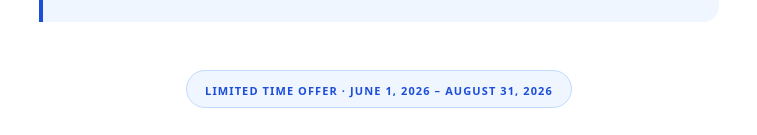
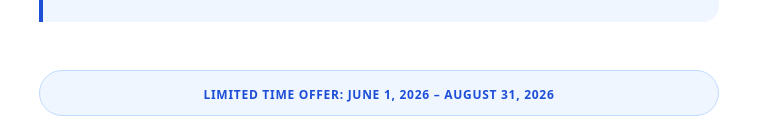
Before and after one commit to rickyhowcroft-dot/skramblehouse-westside, a Next.js app: page /membership/presale in a window 1280 px wide. Shown: the part 776-911 px from the top of the page, without its empty margins (261-1018 px from the left). Built offline with nearby package versions, Linux system fonts and the light colour scheme.

Commit message:
fix: pill full-width + non-breaking heading — no more awkward wraps

```diff
--- a/app/membership/presale/page.tsx
+++ b/app/membership/presale/page.tsx
@@ -85,19 +85,19 @@ export default function MembershipPresalePage() {
       {/* ── Page header ──────────────────────────────────────────────────── */}
       <div style={{ maxWidth: 720, margin: '0 auto', padding: '48px 20px 0', textAlign: 'center' }}>
         <div style={{
-          display: 'inline-block',
           backgroundColor: BLUE_LT,
           border: `1px solid ${BLUE_MID}`,
           borderRadius: 999,
-          padding: '6px 18px',
-          marginBottom: 16,
+          padding: '10px 24px',
+          marginBottom: 20,
+          width: '100%',
         }}>
-          <span style={{ color: BLUE, fontSize: 11, fontWeight: 700, letterSpacing: '0.1em', textTransform: 'uppercase' }}>
-            Limited Time Offer · {OFFER_START} – {OFFER_END}
+          <span style={{ color: BLUE, fontSize: 'clamp(10px, 2.8vw, 12px)', fontWeight: 700, letterSpacing: '0.06em', textTransform: 'uppercase' }}>
+            Limited Time Offer: {OFFER_START} – {OFFER_END}
           </span>
         </div>
-        <h1 style={{ fontSize: 'clamp(26px, 5vw, 36px)', fontWeight: 800, letterSpacing: '-0.02em', margin: '0 0 16px', color: GRAY_1 }}>
-          2026–2027 Membership Pre-Sale
+        <h1 style={{ fontSize: 'clamp(24px, 5vw, 38px)', fontWeight: 800, letterSpacing: '-0.02em', margin: '0 0 16px', color: GRAY_1, wordBreak: 'keep-all' }}>
+          2026–2027 Membership Pre&#8209;Sale
         </h1>
         <p style={{ color: GRAY_3, fontSize: 16, lineHeight: 1.7, maxWidth: 520, margin: '0 auto' }}>
           Reserve your membership now and lock in a discounted rate before the season opens to the public.
```
